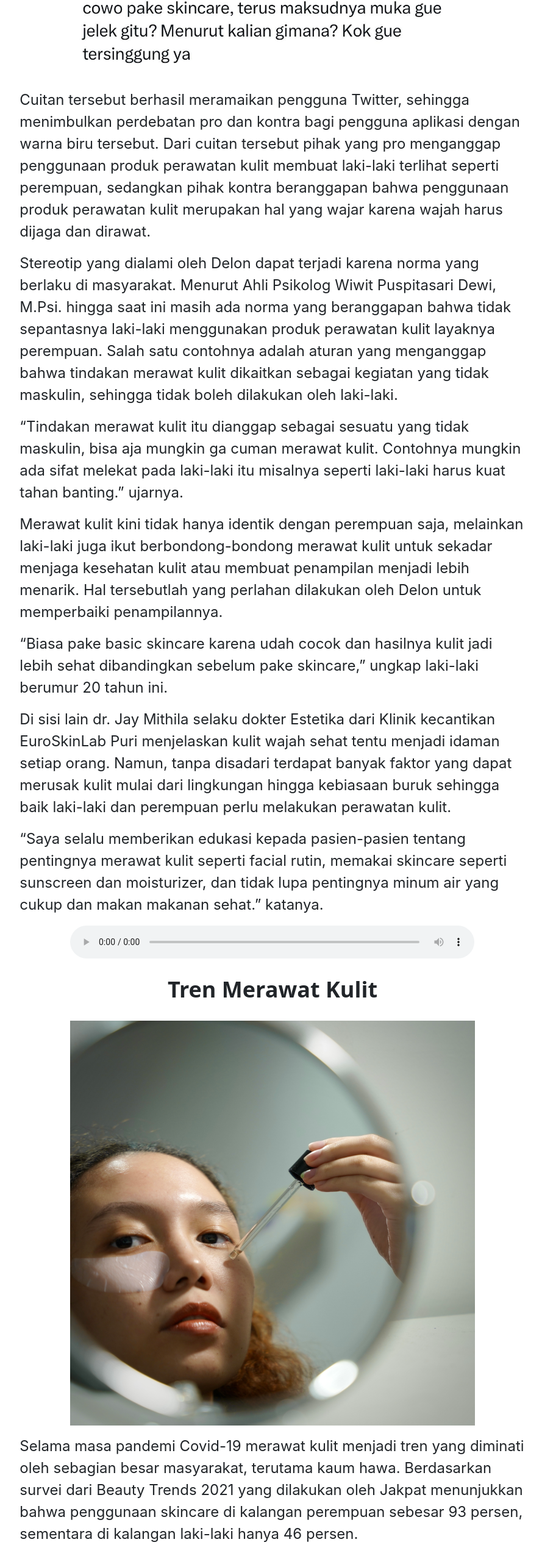
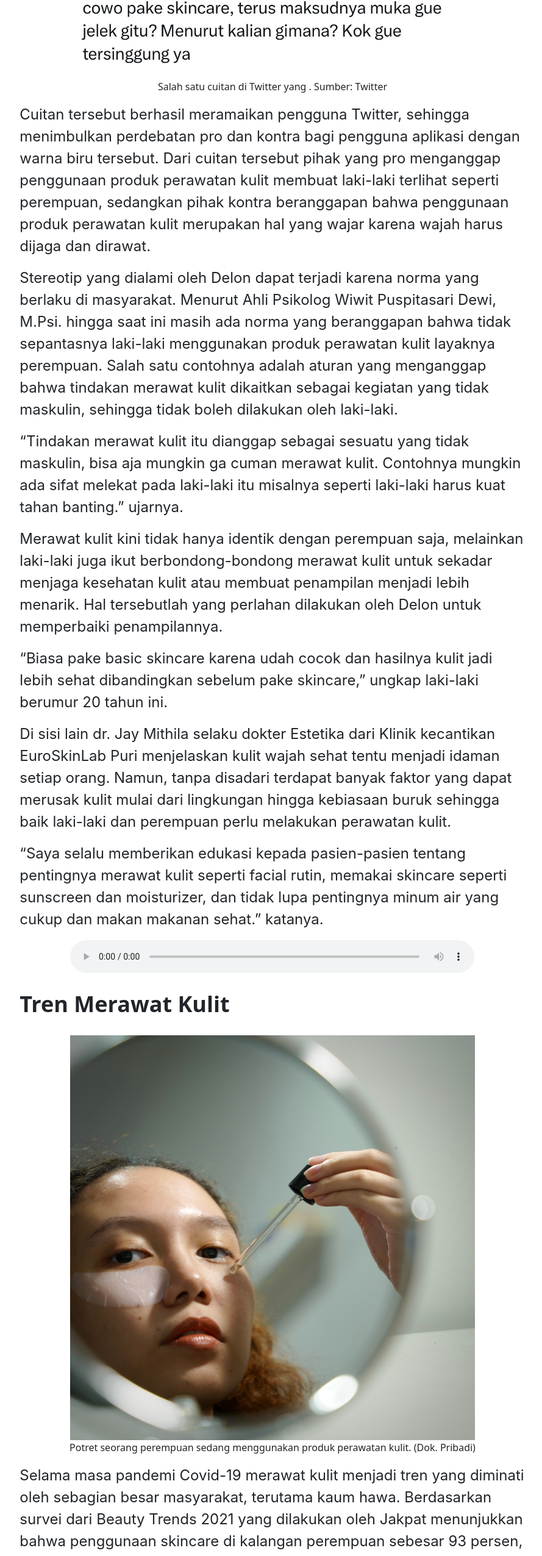
Before and after one commit to RenaldoLouis/storyWebsite, a React (Create React App) app: page /article in a window 1280 px wide. Shown: the part 1897-4449 px from the top of the page at 61% size, without its empty margins (193-1082 px from the left). Built offline with nearby package versions, Linux system fonts and the light colour scheme; no server answers; the database is empty.

Commit message:
fix reply logic

```diff
--- a/src/Pages/Footer.js
+++ b/src/Pages/Footer.js
@@ -8,7 +8,7 @@ const Footer = () => {
                 <div class="row">
                     <div class="col">
                         <div className="headerText-footer" >
-                            Article title Here
+                            Rawat Kulit
                         </div>
                         <div className="normalText" style={{ marginBottom: 24 }}>
                             Article Title merupakan tugas akhir penulis sebagai mahasiswa Jurnalistik di Universitas Multimedia Nusantara.
--- a/src/Pages/Home/Content.js
+++ b/src/Pages/Home/Content.js
@@ -147,6 +147,9 @@ const Content = () => {
                 })}
 
                 <img src="/twitter.jpeg" alt="icon" className="imageContent" />
+                <div className="captionImage">
+                    Salah satu cuitan di Twitter yang . Sumber: Twitter
+                </div>
 
                 {Object.keys(data2).map((mappedData) => {
                     return (
@@ -166,6 +169,9 @@ const Content = () => {
                 </div>
 
                 <img src="/picture1.jpg" alt="icon" className="imageContent" />
+                <div className="captionImage">
+                    Potret seorang perempuan sedang menggunakan produk perawatan kulit. (Dok. Pribadi)
+                </div>
 
                 {Object.keys(data3).map((mappedData) => {
                     return (
@@ -180,6 +186,9 @@ const Content = () => {
                 </div>
 
                 <img src="/picture2.jpg" alt="icon" className="imageContent" />
+                <div className="captionImage">
+                    Potret seorang laki-laki yang menggunakan kapas untuk membersihkan wajah. (Dok. Pribadi)
+                </div>
 
                 {Object.keys(data4).map((mappedData) => {
                     return (
@@ -194,6 +203,9 @@ const Content = () => {
                 </div>
 
                 <img src="/picture3.jpg" alt="icon" className="imageContent" />
+                <div className="captionImage">
+                    Masker menjadi salah satu produk untuk merawat kulit. (Dok. Pribadi)
+                </div>
 
                 {Object.keys(data5).map((mappedData) => {
                     return (
@@ -210,6 +222,9 @@ const Content = () => {
                 </video>
 
                 <img src="/picture4.png" alt="icon" className="infographicContent" style={{ marginTop: 16 }} />
+                <div className="captionImage">
+                    Masalah kulit yang dapat dialami bila lalai merawat kulit. Dok. Pribadi
+                </div>
 
                 <div style={{ borderTopStyle: "dashed", marginTop: 77, marginBottom: 64 }} />
 
--- a/src/Pages/Home/ContentCover.js
+++ b/src/Pages/Home/ContentCover.js
@@ -28,7 +28,7 @@ const ContentCover = ({ executeScroll }) => {
                     {/* <div className="headerContent">
                         3 minutes read
                     </div> */}
-                    <div style={{ fontSize: 70 }}>
+                    <div className="TitleCover" >
                         Genderless Beauty: Kesehatan Kulit Tidak Memandang Gender
                     </div>
                     {/* <div className="headerContent">
--- a/src/styles/base/_base.scss
+++ b/src/styles/base/_base.scss
@@ -6,7 +6,8 @@ body {
   height: 100%;
   overflow-x: hidden;
   padding: 0;
-  font-family: "Inter";
+  font-family: -apple-system, BlinkMacSystemFont, "Inter", "arial", "helvetica",
+    sans-serif;
   -webkit-font-smoothing: antialiased;
   -moz-osx-font-smoothing: grayscale;
 }
--- a/src/styles/components/_navbar.scss
+++ b/src/styles/components/_navbar.scss
@@ -17,7 +17,6 @@
   &-logo {
     border-bottom-right-radius: 10px;
     border-bottom-left-radius: 10px;
-    width: 100%;
     height: 36px;
 
     &-image {
--- a/src/styles/pages/_content.scss
+++ b/src/styles/pages/_content.scss
@@ -78,8 +78,8 @@ input {
   margin-left: auto;
 }
 .headerSection {
-  display: flex;
-  justify-content: center;
+  // display: flex;
+  // justify-content: center;
   font-size: 36px;
   font-weight: 800;
   margin: 24px 0px;
@@ -95,3 +95,8 @@ input {
 .familyInter {
   font-family: "Inter";
 }
+
+.captionImage {
+  display: flex;
+  justify-content: center;
+}
--- a/src/styles/pages/_home.scss
+++ b/src/styles/pages/_home.scss
@@ -4,7 +4,7 @@
   }
 }
 
-  .cardShadow{
+.cardShadow {
   box-shadow: $shadowBackground;
 }
 
@@ -13,7 +13,7 @@
   height: 100vh;
   &-coverImage {
     /* The image used */
-      background-image: url('../../assets/images/coverAngela.jpg');
+    background-image: url("../../assets/images/coverAngela.jpg");
     width: 100%;
 
     /* Full height */
@@ -26,6 +26,16 @@
     background-size: cover;
   }
 }
-.carousel-heigth{
+.carousel-heigth {
   height: 100%;
 }
+
+.TitleCover {
+  font-size: 70px;
+}
+
+@media only screen and (max-width: 425px) {
+  .TitleCover {
+    font-size: 0.8em;
+  }
+}
```
Also changed, not shown: src/Pages/Home/CommentSection.js (+22 -21 lines). Lines whose indentation alone changed are shown as unchanged.
